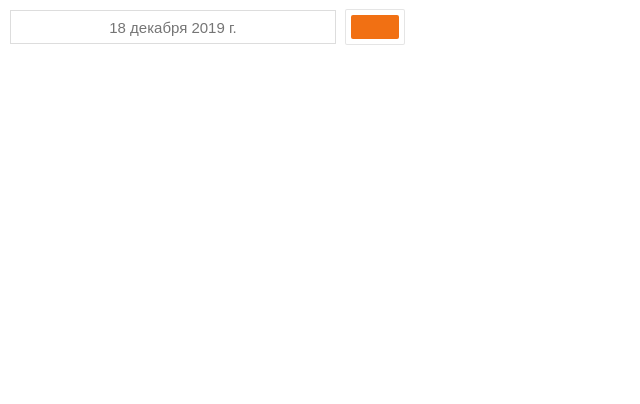
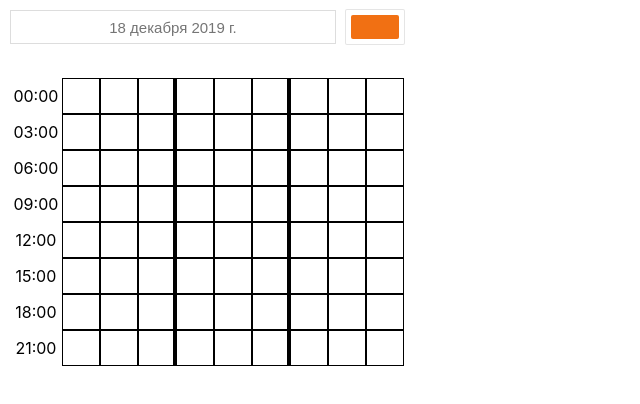
Before and after one commit to AndGreen/smoothy, a React (Create React App) app: page / in a window 1280 px wide. Shown: the top 404 px of the page, without its empty margins (0-640 px from the left). Built offline with nearby package versions, Linux system fonts and the light colour scheme.

Commit message:
DayTable alpha

```diff
--- /dev/null
+++ b/src/components/DayTable/DayTable.js
@@ -0,0 +1,58 @@
+import React from "react";
+import styled, { css } from "styled-components/macro";
+import moment from "moment";
+
+const border = "1px solid black";
+const boldBorder = "3px solid black";
+
+export const Table = styled.div`
+  display: table;
+  width: 100%;
+  border-spacing: 0;
+`;
+export const Row = styled.div`
+  display: table-row;
+  height: 36px;
+`;
+export const Cell = styled.div`
+  display: table-cell;
+  width: 33px;
+`;
+export const Time = styled(Cell)`
+  text-align: center;
+  vertical-align: middle;
+`;
+export const Block = styled(Cell)`
+  border: ${border};
+  border-right: ${p => p.bordered ? boldBorder : border };
+`;
+
+export const DayTable = () => {
+  const times = [
+    "00:00",
+    "03:00",
+    "06:00",
+    "09:00",
+    "12:00",
+    "15:00",
+    "18:00",
+    "21:00"
+  ];
+  const renderLine = time => {
+    return (
+      <Row>
+        <Time>{time}</Time>
+        <Block></Block>
+        <Block></Block>
+        <Block bordered></Block>
+        <Block></Block>
+        <Block></Block>
+        <Block bordered></Block>
+        <Block></Block>
+        <Block></Block>
+        <Block></Block>
+      </Row>
+    );
+  };
+  return <Table>{times.map(time => renderLine(time))}</Table>;
+};
--- a/src/containers/App/App.js
+++ b/src/containers/App/App.js
@@ -1,8 +1,9 @@
 import React from "react";
-import styled from 'styled-components/macro';
+import styled from "styled-components/macro";
 
-import { ColorPicker } from '../../components/ColorPicker/ColorPicker';
-import { DatePicker } from '../../components/DatePicker/DatePicker';
+import { ColorPicker } from "../../components/ColorPicker/ColorPicker";
+import { DatePicker } from "../../components/DatePicker/DatePicker";
+import { DayTable } from "../../components/DayTable/DayTable";
 
 const Wrapper = styled.div`
   width: 414px;
@@ -15,13 +16,22 @@ const Header = styled.header`
   justify-content: space-between;
 `;
 
+const Content = styled.section`
+  padding-top: 30px;
+`;
+
 function App() {
-  return <Wrapper>
-    <Header>
-      <DatePicker />
-      <ColorPicker />
-    </Header>
-  </Wrapper>;
+  return (
+    <Wrapper>
+      <Header>
+        <DatePicker />
+        <ColorPicker />
+      </Header>
+      <Content>
+        <DayTable />
+      </Content>
+    </Wrapper>
+  );
 }
 
 export default App;
```
